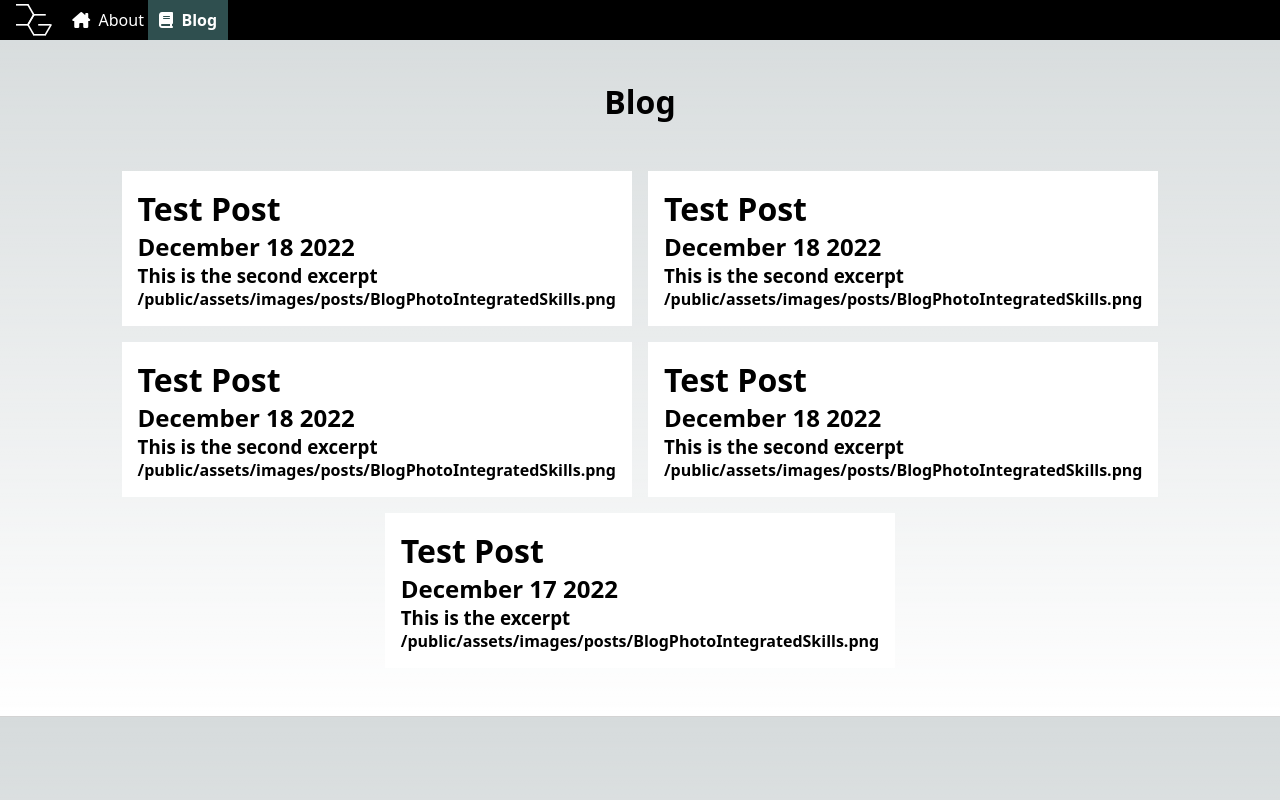
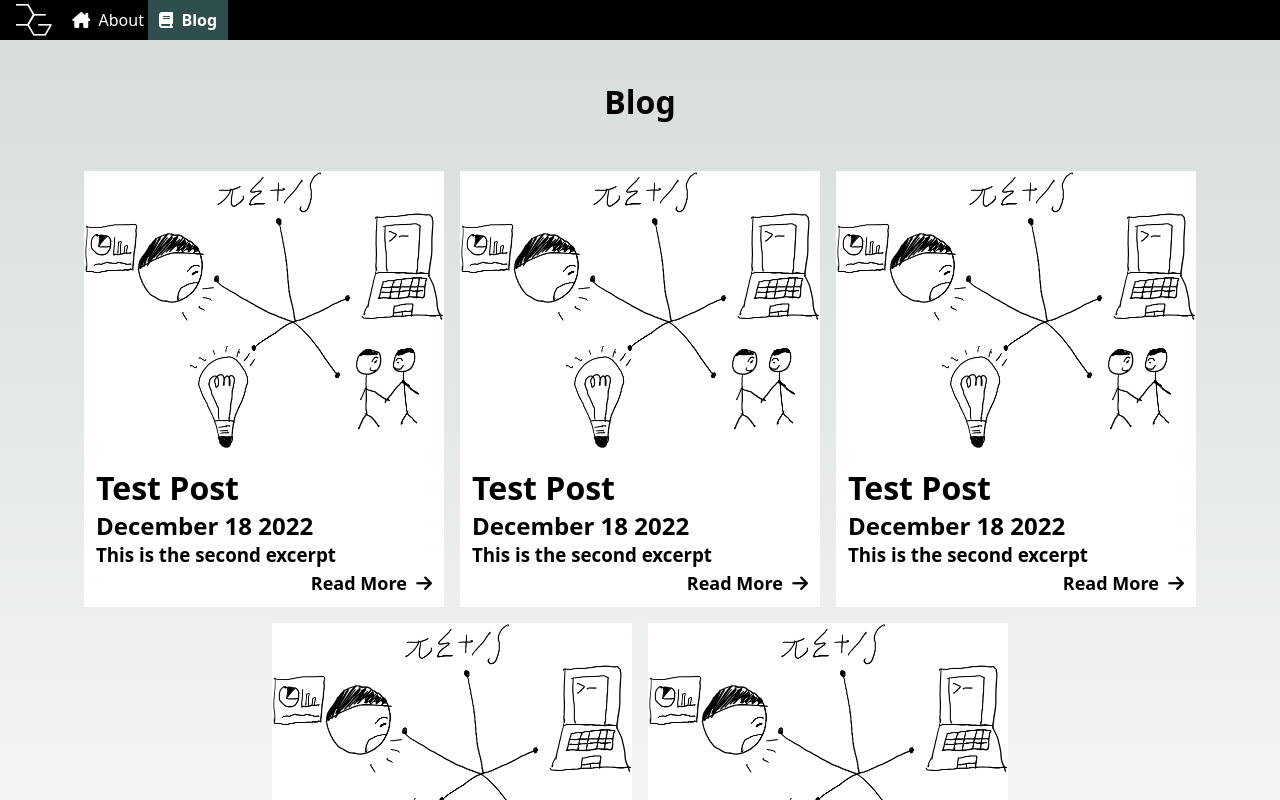
Before and after one commit to charlesgohck/portfolioblogv2, a Next.js app: page /blog in a window 1280 px wide. Shown: the top 800 px of the page. Built offline with nearby package versions, Linux system fonts and the light colour scheme.

Commit message:
[UI][BLOG] Completed link element for blog main page

```diff
--- a/components/PostLinkElement.tsx
+++ b/components/PostLinkElement.tsx
@@ -1,15 +1,25 @@
+import Link from "next/link";
+
 interface PostLinkElementProps {
+    slug: string,
     title: string,
     date: string,
     excerpt: string,
     imagePath: string,
 }
 
-export default function(props: PostLinkElementProps) {
+export default function (props: PostLinkElementProps) {
     return <div className="blogpostlinkelementcontainer">
-        <h1>{props.title}</h1>
-        <h2>{props.date}</h2>
-        <h3>{props.excerpt}</h3>
-        <h4>{props.imagePath}</h4>
+        <Link href={`/blog/${props.slug}`}>
+            <img src={props.imagePath} alt={`${props.title} Post Image`} style={{ width: "100%" }} />
+            <div style={{ padding: "1.5vh" }}>
+                <h1>{props.title}</h1>
+                <h2>{props.date}</h2>
+                <h3>{props.excerpt}</h3>
+                <div style={{ marginTop: "0.5vh", display: "flex", justifyContent: "flex-end" }}>
+                    <p><strong>Read More</strong>&nbsp;&nbsp;<i className="fa solid fa-arrow-right" /></p>
+                </div>
+            </div>
+        </Link>
     </div>
 }
--- a/pages/blog.tsx
+++ b/pages/blog.tsx
@@ -27,6 +27,7 @@ export default function Blog({ posts }: InferGetStaticPropsType<typeof getStatic
                         <div className="blogpostlist">
                             { posts.map(
                                 post => <PostLinkElement
+                                    slug={post.frontmatter.slug}
                                     title={post.frontmatter.title}
                                     date={post.frontmatter.date}
                                     excerpt={post.frontmatter.excerpt}
--- a/posts/test.md
+++ b/posts/test.md
@@ -2,7 +2,7 @@
 title: 'Test Post'
 date: 'December 17 2022'
 excerpt: 'This is the excerpt'
-cover_image: '/public/assets/images/posts/BlogPhotoIntegratedSkills.png'
+cover_image: '/assets/images/posts/BlogPhotoIntegratedSkills.png'
 ---
 # Heading 1
 * Item 1
--- a/posts/test2.md
+++ b/posts/test2.md
@@ -2,7 +2,7 @@
 title: 'Test Post'
 date: 'December 18 2022'
 excerpt: 'This is the second excerpt'
-cover_image: '/public/assets/images/posts/BlogPhotoIntegratedSkills.png'
+cover_image: '/assets/images/posts/BlogPhotoIntegratedSkills.png'
 ---
 # Heading 1
 * Item 1
--- a/posts/test3.md
+++ b/posts/test3.md
@@ -2,7 +2,7 @@
 title: 'Test Post'
 date: 'December 18 2022'
 excerpt: 'This is the second excerpt'
-cover_image: '/public/assets/images/posts/BlogPhotoIntegratedSkills.png'
+cover_image: '/assets/images/posts/BlogPhotoIntegratedSkills.png'
 ---
 # Heading 1
 * Item 1
--- a/posts/test4.md
+++ b/posts/test4.md
@@ -2,7 +2,7 @@
 title: 'Test Post'
 date: 'December 18 2022'
 excerpt: 'This is the second excerpt'
-cover_image: '/public/assets/images/posts/BlogPhotoIntegratedSkills.png'
+cover_image: '/assets/images/posts/BlogPhotoIntegratedSkills.png'
 ---
 # Heading 1
 * Item 1
--- a/posts/test5.md
+++ b/posts/test5.md
@@ -2,7 +2,7 @@
 title: 'Test Post'
 date: 'December 18 2022'
 excerpt: 'This is the second excerpt'
-cover_image: '/public/assets/images/posts/BlogPhotoIntegratedSkills.png'
+cover_image: '/assets/images/posts/BlogPhotoIntegratedSkills.png'
 ---
 # Heading 1
 * Item 1
--- a/styles/kangui.css
+++ b/styles/kangui.css
@@ -73,19 +73,21 @@
 }
 
 .blogpostlinkelementcontainer {
-    padding: 2vh;
     margin: 1vh;
     overflow-wrap: break-word;
     background-color: white;
+    min-width: 20%;
+    max-width: 30%;
 }
 
 .blogpostlinkelementcontainer:hover {
-    padding: 2vh;
     margin: 1vh;
     overflow-wrap: break-word;
     background-color: white;
     box-shadow: 0.5vh 0.75vh 0.5vh rgb(0 0 0 / 20%), 0.5vh 0.75vh 0.5vh rgb(0 0 0 / 20%);
-    transition-duration: 0.5s
+    transition-duration: 0.5s;
+    min-width: 20%;
+    max-width: 30%;
 }
 
 .blogpostlist {
```
